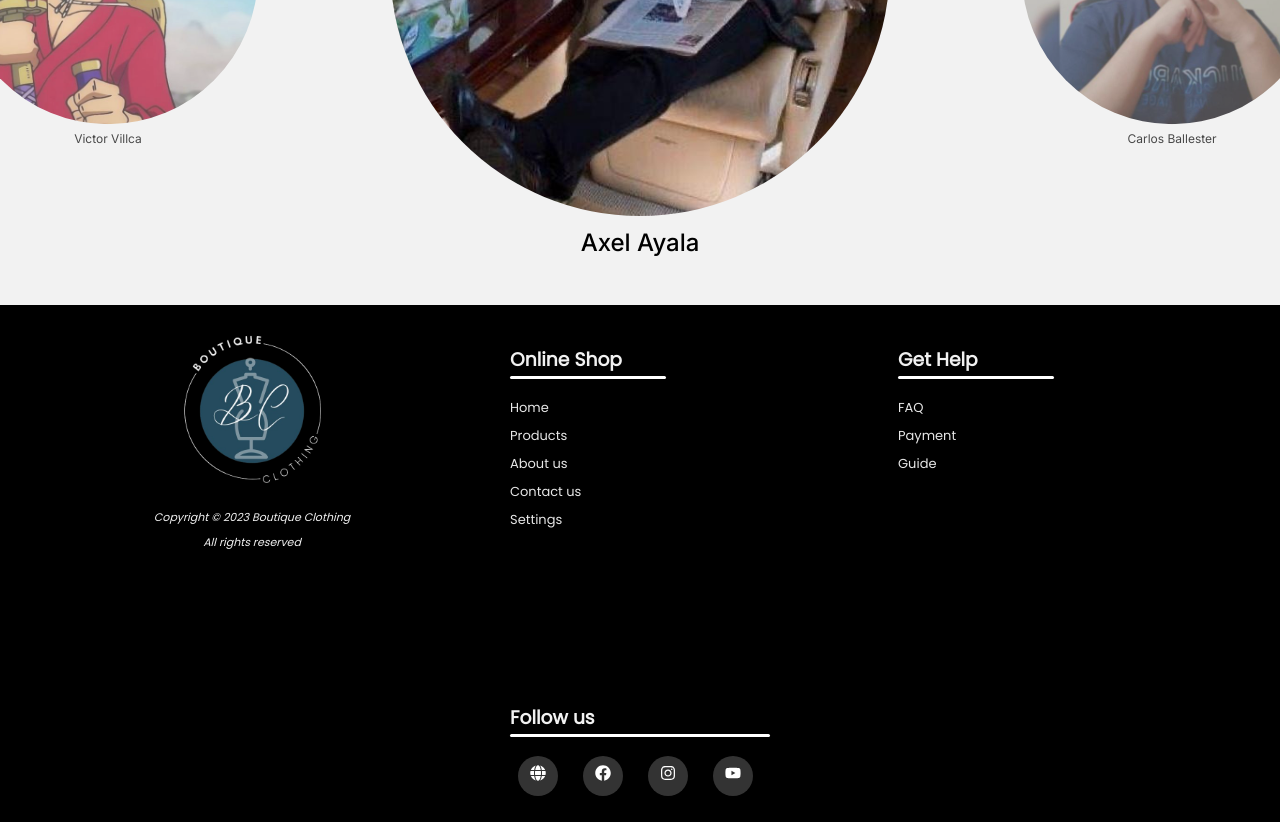
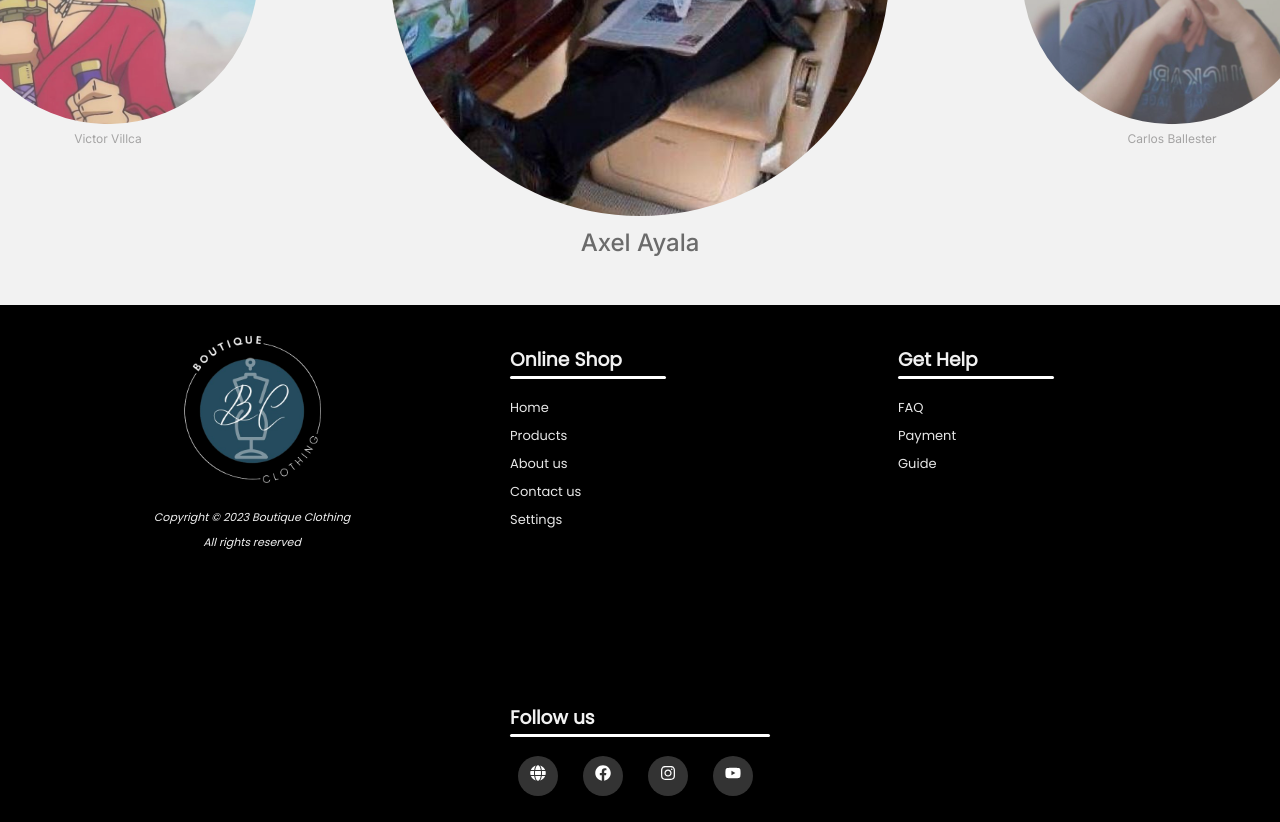
Before and after one commit to Les-Jailes/Boutique_Clothing, a Next.js app: page /pages/about-us in a window 1280 px wide. Shown: the part 2560-3382 px from the top of the page. Built offline with nearby package versions, Linux system fonts and the light colour scheme; no server answers.

Commit message:
fix: production deployment

```diff
--- a/src/components/about-us/imgSlider/ImgSlider.jsx
+++ b/src/components/about-us/imgSlider/ImgSlider.jsx
@@ -10,24 +10,22 @@ const ImageSlider = () => {
   const length = sliderImgs.length
 
   const nextSlide = () => {
-    setCurrent((currentImg + 1) % length);
+      setCurrent((currentImg + 1) % length);
   };
 
   const prevSlide = () => {
-    setCurrent((currentImg - 1 + length) % length);
+      setCurrent((currentImg - 1 + length) % length);
   };
-
-
-  if (!Array.isArray(sliderImgs) || sliderImgs.length <= 0) {
-    return null
-  }
   const prevIndex = (currentImg - 1 + length) % length;
   const nextIndex = (currentImg + 1) % length;
 
   useEffect(() => {
-    setCurrent((currentImg + length) % length);
+      setCurrent((currentImg + length) % length);
   }, [currentImg, length]);
 
+  if (!Array.isArray(sliderImgs) || sliderImgs.length <= 0) {
+    return null;
+}
   return (
     <div className={styles.container}>
         <h2 className={styles.title}>Our team</h2>
--- a/src/components/about-us/imgSlider/slider.module.css
+++ b/src/components/about-us/imgSlider/slider.module.css
@@ -44,12 +44,14 @@
     font-size: 24px;
     font-weight: 500;
     margin-top: 0.5rem;
+    color: #6b6b6b;
 }
 
 .sideName{
     font-size: 20px;
     text-align: center;
     margin-top: 0.5rem;
+    color: #848383;
 }
 
 @media only screen and (max-width: 600px) {
```
